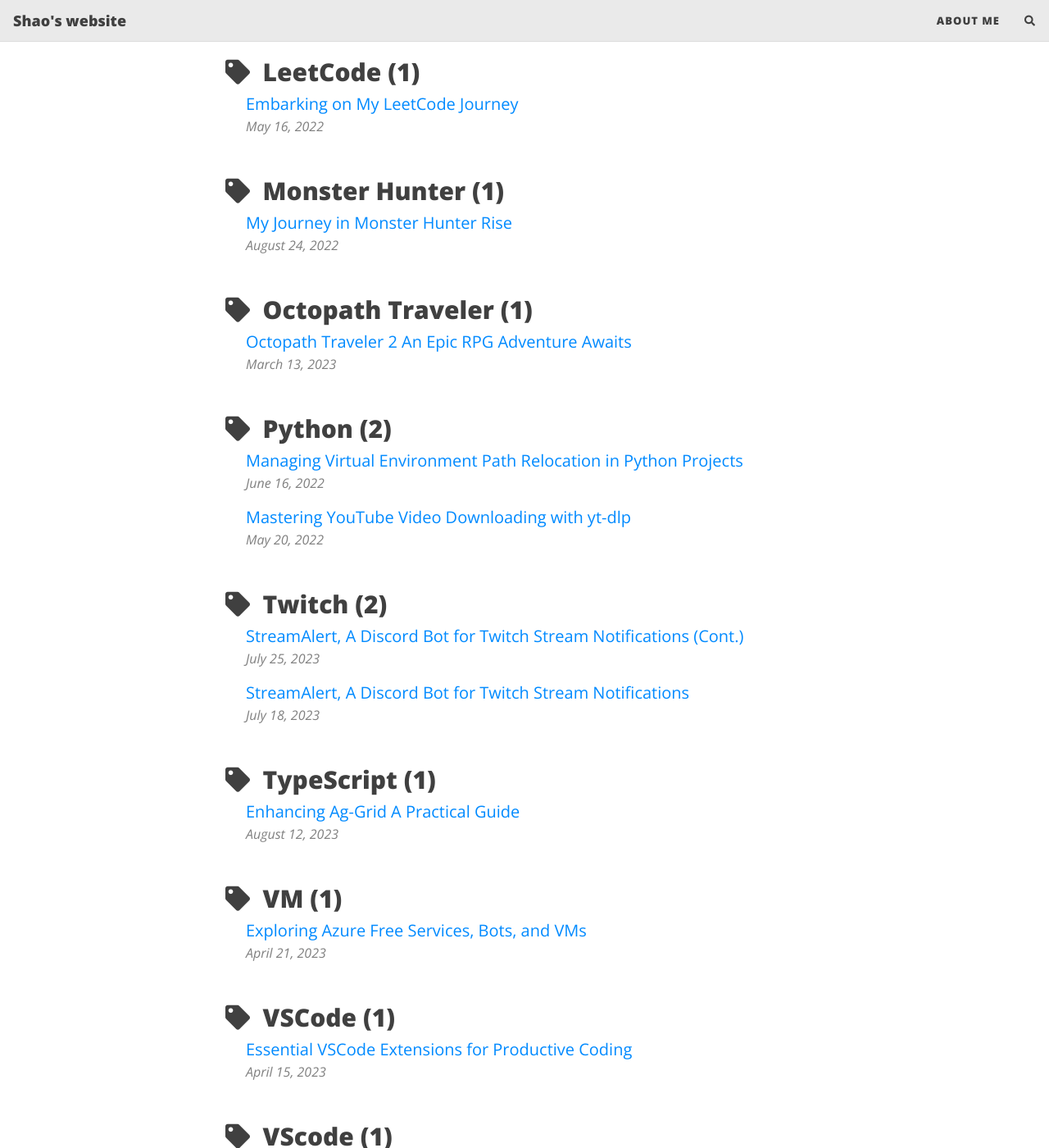
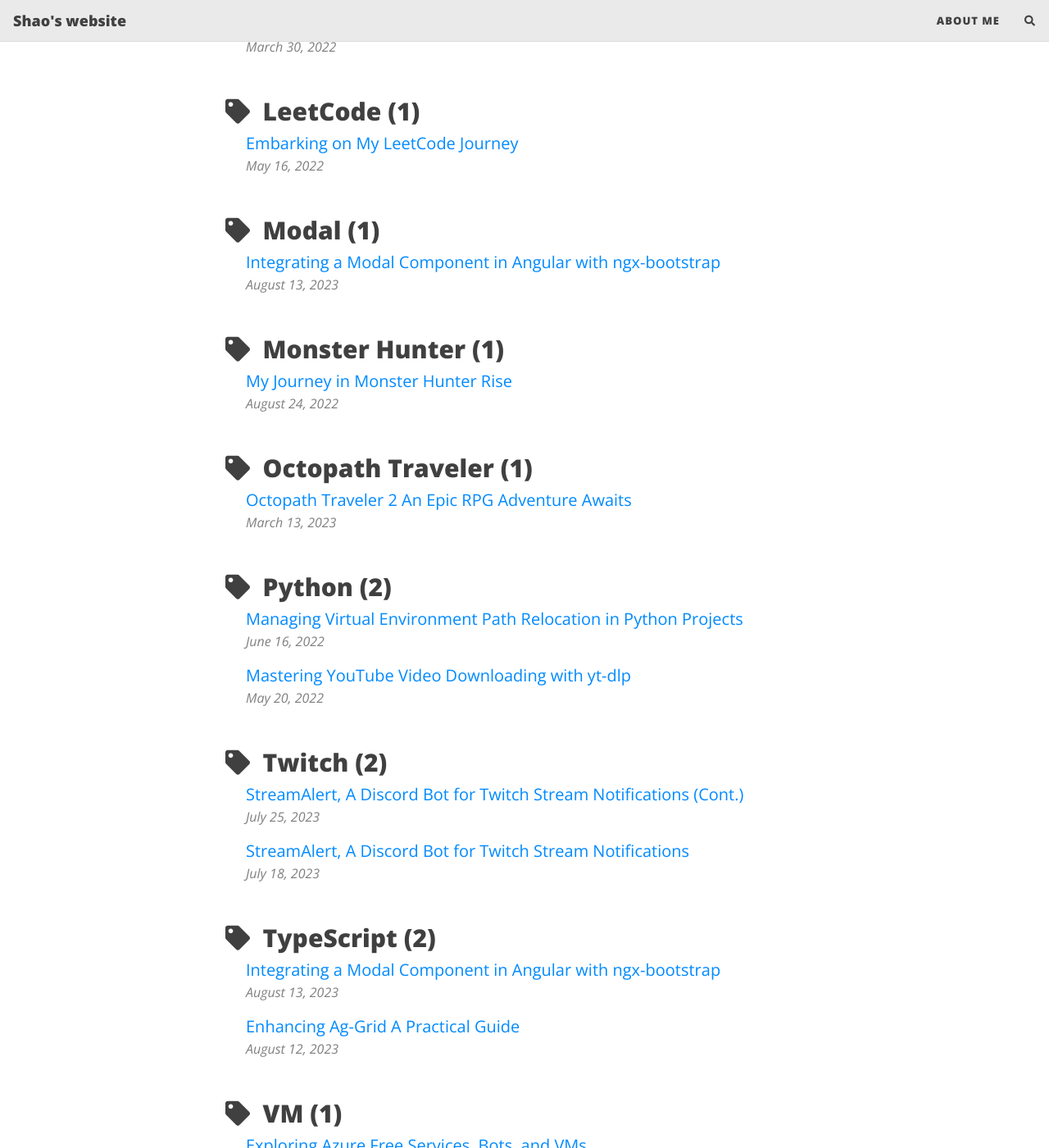
Before and after one commit to kashao/kashao.github.io, a Jekyll site: the page built from tags.html, in a window 1280 px wide and 1400 px high, scrolled down 2535 px. Shown: the whole window at 82% size. Built offline with Jekyll 4.4.1, drawn with Linux system fonts in a browser that asks for light colours; nearby versions of some CDN libraries; comment, search, counter and statistics services are not loaded; some of the changed lines change nothing that is shown; some of the changed text lies outside the part shown.

Commit message:
2023-8-13

````diff
--- a/_posts/2023-08-12-Enhancing-Ag-Grid-A-Practical-Guide.md
+++ b/_posts/2023-08-12-Enhancing-Ag-Grid-A-Practical-Guide.md
@@ -11,7 +11,7 @@
 
 ## 掌握 Ag-Grid：關於 Ag-Grid 操作的進階技巧，我在工作中學到的幾件事：進階技巧
 
-### 1. Ag-Grid 添加按鈕
+### 1. Ag-Grid 按鈕添加
 
 #### 新增 Delete 和 Edit 按鈕到 Ag-Grid. Ag-Grid 添加刪除按鈕
 
@@ -25,7 +25,7 @@
       cellRenderer: (params) => {
         const button = document.createElement('button');
         button.innerHTML = 'Del';
-        button.classList.add('btn', 'btn-danger', 'mr-2'); // Bootstrap
+        button.classList.add('btn', 'btn-danger', 'mr-2');
         button.addEventListener('click', () => {
           const shouldDelete = confirm('確定要刪除此列嗎？');
           if (shouldDelete) {
@@ -72,7 +72,7 @@
     await this.DoUpdComment('DelComment');
     this.ValueData = this.ValueData.filter((item: any) => item.ID !== ID);
     this.gridApi.setRowData(this.ValueData);
-    this.InsertComment.emit();
+    // this.InsertComment.emit();
   }
 ```
 
@@ -88,8 +88,8 @@
     this.comment = '';
     this.startTime = null;
     this.endTime = null;
-    this.onRefresh();
-    this.InsertComment.emit();
+    // this.onRefresh();
+    // this.InsertComment.emit();
   }
 ```
 
@@ -126,8 +126,8 @@
 #### c. Get current Datetime
 
 ```typescript
-const currentTime = new Date();
-this.refreshTime = currentTime.toLocaleTimeString();
+  const currentTime = new Date();
+  this.refreshTime = currentTime.toLocaleTimeString();
 ```
 
 ### 4. Column Definitions in Ag-Grid
@@ -145,7 +145,7 @@
   }
 ```
 
-#### 在資料來源動態生成該 Column 下的 unique 值
+#### 在資料來源動態生成該 Column 下的 Unique 值
 
 ```typescript
 getUniqueValues(valueData: any[], column): string[] {
--- /dev/null
+++ b/_posts/2023-08-13-Integrating-a-Modal-Component-in-Angular-with-ngx-bootstrap.md
@@ -0,0 +1,106 @@
+---
+layout: post
+title: Integrating a Modal Component in Angular with ngx-bootstrap
+subtitle: Setting Up the Modal Service Subscribing to Actions within the Modal
+tags: [TypeScript, Modal ]
+comments: false
+
+---
+
+# 使用 ngx-bootstrap 在 Angular 中實現 Modal
+
+在本文中，我們將探討如何在 Angular 應用程序中使用 ngx-bootstrap 函式庫創建和管理 modal 對話框。
+
+## 設置 Modal 服務
+
+首先，我們將導入必要的類別，並聲明一些屬性來處理 modal 的行為。
+
+```typescript
+import { BsModalService, BsModalRef } from 'ngx-bootstrap/modal';
+
+class SomeClass {
+  private modalService: BsModalService; // 聲明 modal 服務
+  // 其他聲明...
+}
+```
+
+## 定義打開 Modal 的函數
+
+接下來，我們將定義一個名為 `openModal` 的方法，該方法接受 `result` 參數，用於設置 modal 的初始狀態。
+
+```typescript
+openModal(result) {
+  if (this.modalOpen) {
+    return; // 如果 modal 已開啟，則返回
+  }
+  // 進一步的代碼來打開 modal...
+}
+```
+
+## 創建初始狀態
+
+我們將創建一個對象，其中包括 modal 的初始狀態，包括各種配置和值。
+
+```typescript
+const initialState = {
+  Config: this.Config,
+  App: this.App,
+  ValueData: this.ValueData,
+};
+```
+
+## 顯示和自定義 Modal
+
+我們將使用 `show` 方法顯示 modal 並自定義其外觀。
+
+```typescript
+this.modalRef = this.modalService.show(CommentComponent, { initialState });
+this.modalRef.setClass('modal-xl'); // 設置 modal 的類
+this.modalRef.content.closeBtnName = 'Close'; // 設置關閉按鈕的名稱
+```
+
+## 訂閱事件
+
+最後，我們將訂閱一些事件，以處理像關閉 modal 和在觸發特定事件時執行某些函數之類的操作。
+
+```typescript
+this.modalRef.content.InsertComment.subscribe(() => {
+  this.getData('Refresh');
+}); // this.InsertComment.emit(); 這個可以在 modal 打開後呼叫
+this.modalRef.onHide.subscribe(() => (this.modalOpen = false));
+```
+
+## 結論
+
+本文提供了使用 ngx-bootstrap 函式庫在 Angular 中創建和管理 modal 的詳細指南。上述代碼提供了一個實際示例，演示了如何在 Angular 應用程序中設置、自定義和與 modal 互動。
+
+## 完整的代碼
+
+以下是完整的代碼示例：
+
+```typescript
+import { BsModalService, BsModalRef } from 'ngx-bootstrap/modal';
+
+class SomeClass {
+  private modalService: BsModalService;
+  InsertComment: EventEmitter<any> = new EventEmitter();
+  modalOpen = false;
+  modalRef: BsModalRef;
+  ValueData: any;
+
+  // Other properties...
+
+  openModal(result) {
+    // The complete code for opening the modal
+    // initialState
+    // 顯示 modal 並設置初始狀態
+    this.modalRef = this.modalService.show(CommentComponent, { initialState });
+    this.modalRef.setClass('modal-xl'); // 設置 modal 的類
+    this.modalRef.content.closeBtnName = 'Close'; // 設置關閉按鈕的名稱
+    this.modalOpen = true; // 將 modal 打開狀態設置為 true
+    // ...
+  }
+
+  // Other methods...
+}
+```
````
